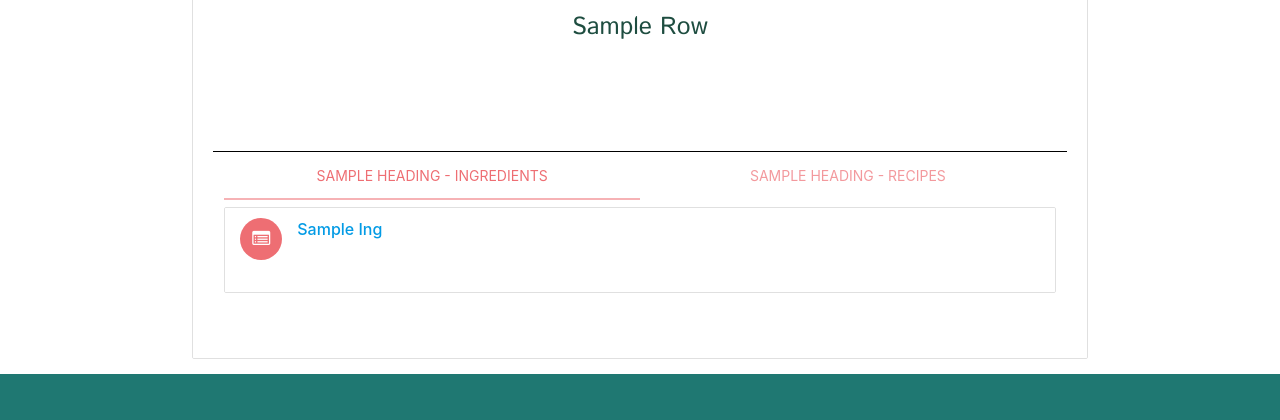
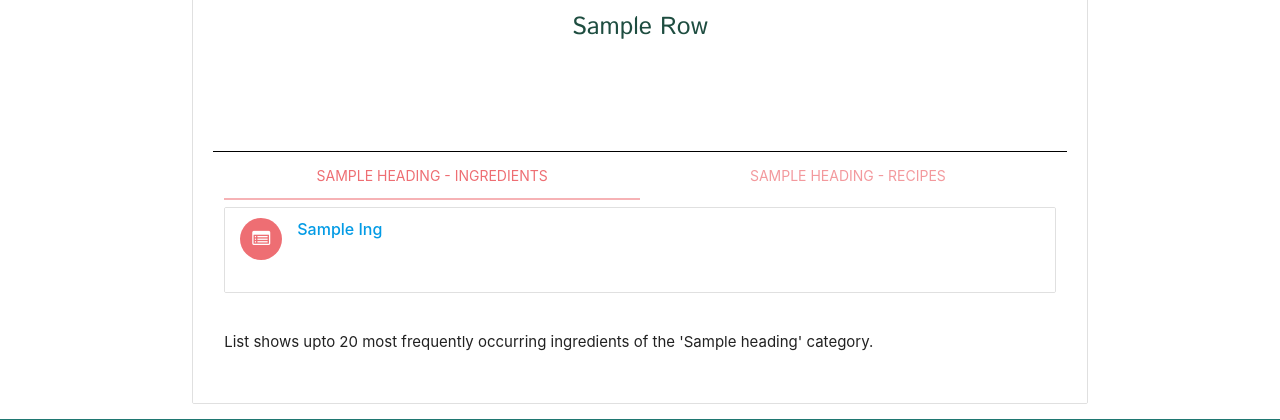
Before and after one commit to devanshbatra04/recipe_db_final, a Flask app: template templates/category.html in a window 1280 px wide. Shown: the part 692-1112 px from the top of the page. Run offline with Flask 2, Linux system fonts and the light colour scheme; the template is opened without the code that fills it: most values are stand-ins (such as "Sample title", 1, 10 or a date in 2020); grey boxes marked "Sample" are stand-in pictures; some libraries are stand-ins or nearby versions.

Commit message:
Disclaimer added

```diff
--- a/templates/category.html
+++ b/templates/category.html
@@ -94,6 +94,8 @@
           {% endfor %}
         </ul>
       <!-- </div> -->
+      <br>
+        List shows upto 20 most frequently occurring ingredients of  the '{{heading}}' category.
     </div>
     <div id="recipe_info" class="col s12" style="max-height:500px; overflow: auto;">
       <div class="row">
```
